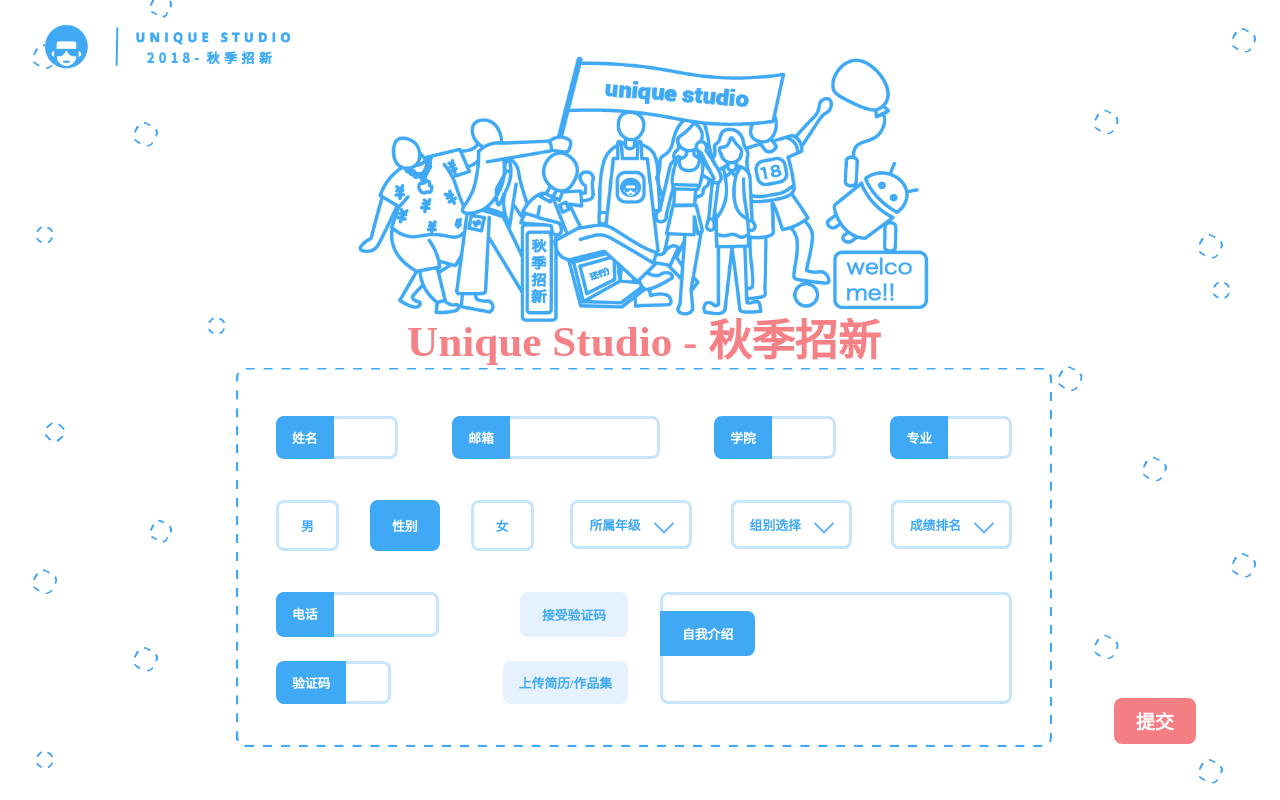
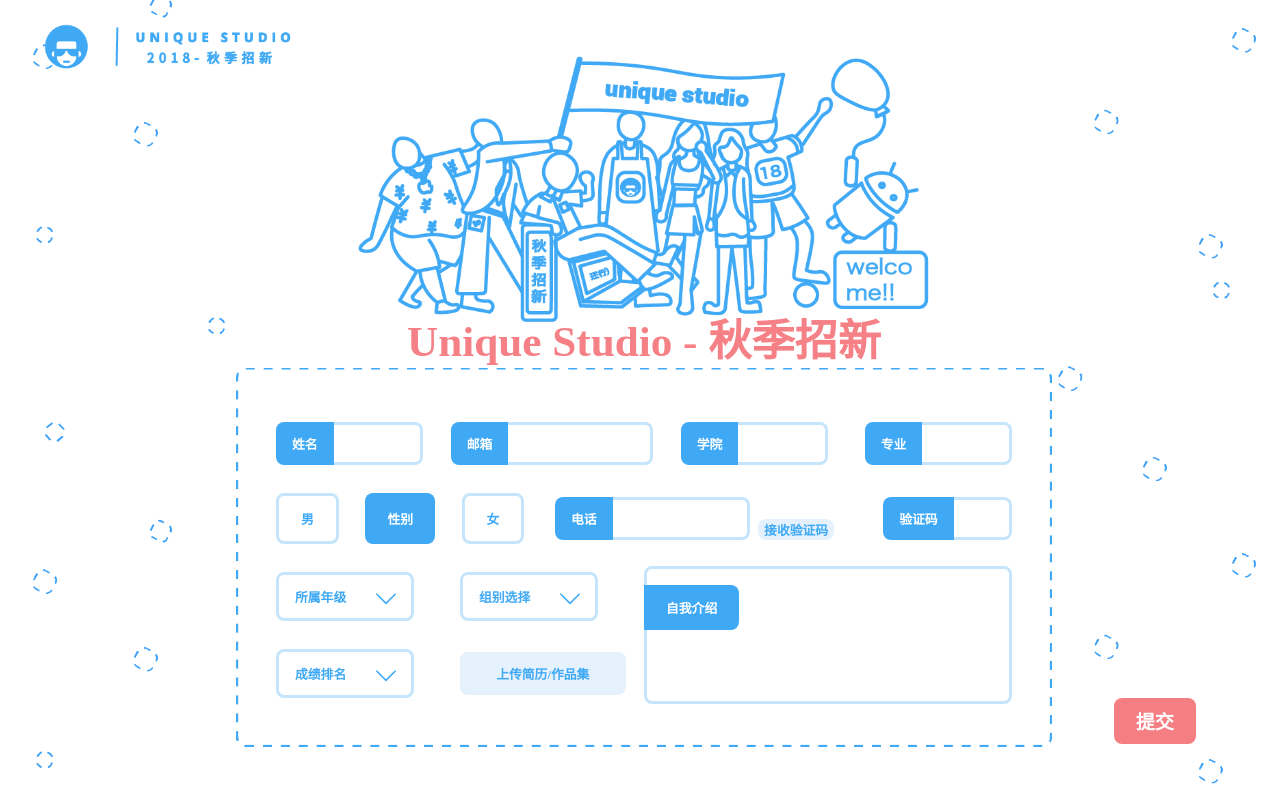
Before and after one commit to UniqueStudio/UniqueRecruitmentForm, a React (Create React App) app: page / in a window 1280 px wide. Built offline with nearby package versions, Linux system fonts and the light colour scheme; a web font is replaced by a local one.

Commit message:
Optimize style

```diff
--- a/src/component/Form/index.tsx
+++ b/src/component/Form/index.tsx
@@ -137,8 +137,8 @@ class Form extends React.Component<Props> {
     };
 
     getVerification = () => {
+        (async () => {
             try {
-            (async () => {
                 const phone = this.state.info.phone;
                 if (!phone) {
                     this.setState({
@@ -177,14 +177,20 @@ class Form extends React.Component<Props> {
                             time: this.state.time - 1
                         });
                     }, 1000);
-                } else throw result;
-            })()
+                } else {
+                    this.setState({
+                        snackBarOn: true,
+                        content: '获取验证码失败'
+                    });
+                }
             } catch (err) {
                 this.setState({
                     snackBarOn: true,
-                content: err.message
+                    content: '无法预知的错误'
                 });
             }
+        })()
+
     };
 
     componentWillUnmount() {
@@ -192,11 +198,12 @@ class Form extends React.Component<Props> {
     }
 
     public render() {
-        const { submitted, content, snackBarOn, info } = this.state;
+        const { submitted, content, snackBarOn, info, sent, time } = this.state;
         const { isMobile } = this.props;
+        const canGetCode = this.checkPhone(info.phone);
         const Name = <Input for='name' size='md' name='姓名' onChange={this.handleChange}
                             className={classNames({ mobile_sm: isMobile })} />;
-        const Mail = <Input for='mail' size='lg' name='邮箱' onChange={this.handleChange} />;
+        const Mail = <Input for='mail' size='md' name='邮箱' onChange={this.handleChange} />;
         const Institute = <Input for='institute' size='md' name='学院' onChange={this.handleChange} />;
         const Major = <Input for='major' size='md' name='专业' onChange={this.handleChange} />;
         const Sex = (
@@ -208,10 +215,10 @@ class Form extends React.Component<Props> {
         const Group = <Select selections={GROUPS} name='组别选择' onChange={this.handleChange('group')} />;
         const Score = <Select selections={SCORES} name='成绩排名' onChange={this.handleChange('score')} />;
         const Phone = <Input for='phone' size='ml' name='电话' onChange={this.handleChange} />;
-        const CodeButton = <Button name={this.state.sent ? `${this.state.time}秒后${isMobile ? '重新获取' : '重获'}` : '接受验证码'}
-                                   bgColor='primaryLighter' textColor='primary'
-                                   onClick={this.state.sent ? undefined : this.getVerification}
-                                   className={classNames({ disabled: this.state.sent })} />;
+        const CodeButton = <Button name={sent ? `${time}秒后${isMobile ? '重新获取' : '重获'}` : '接收验证码'}
+                                   bgColor={canGetCode ? 'primary' : 'primaryLighter'} textColor={canGetCode ? 'white' : 'primary'}
+                                   onClick={sent || !canGetCode ? undefined : this.getVerification}
+                                   className={classNames({ disabled: sent || !canGetCode }, { codeButton: !isMobile })} />;
         const Code = <Input for='code' size='sm' name='验证码' onChange={this.handleChange}
                             className={classNames({ mobile_sm: isMobile })} />;
         const Resume = (
@@ -240,36 +247,23 @@ class Form extends React.Component<Props> {
         const Intro = <TextArea onChange={this.handleChange('intro')} />;
         const PCInterface = (
             <>
-                <div className='form'>
-                    <div className='formRow'>
-                        {Name}
-                        {Mail}
-                        {Institute}
-                        {Major}
-                    </div>
-                    <div className='formRow'>
-                        {Sex}
-                        <div className='formRow selects'>
-                            {Grade}
-                            {Group}
-                            {Score}
+                <div className='gridWrapper'>
+                    <div className='name'>{Name}</div>
+                    <div className='mail'>{Mail}</div>
+                    <div className='institute'>{Institute}</div>
+                    <div className='major'>{Major}</div>
+                    <div className='sex'>{Sex}</div>
+                    <div className='phone'>
+                        <div className='codeBox'>
+                            {Phone}{CodeButton}
                         </div>
                     </div>
-                    <div className='formRow'>
-                        <div className='formColumn'>
-                            <div className='formRow rowItem'>
-                                {Phone}
-                                {CodeButton}
-                            </div>
-                            <div className='formRow rowItem'>
-                                {Code}
-                                {Resume}
-                            </div>
-                        </div>
-                        <div className='formColumn'>
-                            {Intro}
-                        </div>
-                    </div>
+                    <div className='code'>{Code}</div>
+                    <div className='grade'>{Grade}</div>
+                    <div className='group'>{Group}</div>
+                    <div className='score'>{Score}</div>
+                    <div className='resume'>{Resume}</div>
+                    <div className='intro'>{Intro}</div>
                 </div>
                 {Submit}
             </>
--- a/src/style/index.scss
+++ b/src/style/index.scss
@@ -1,4 +1,3 @@
-
 $spacing: 8px;
 $primary: #3FA9F5;
 $primaryLightLittle: #7AC3F8;
@@ -183,6 +182,7 @@ body {
 }
 
 .title {
+  user-select: none;
   font: {
     size: 3.3rem;
   }
@@ -233,11 +233,11 @@ body {
   width: 100%;
   padding: $spacing * 7 $spacing * 5;
   @media screen and (max-width: 800px) and (min-width: 501px) {
-    padding: $spacing * 5 $spacing * 3;
+    padding: $spacing * 3 $spacing * 3;
     flex: 0 1 260px;
   }
   @media screen and (max-width: 900px) and (min-width: 801px) {
-    padding: $spacing * 5 $spacing * 3;
+    padding: $spacing * 3 $spacing * 3;
     flex: 0 1 33vw;
   }
   @media screen and (max-width: 1024px) and (min-width: 901px) {
@@ -365,72 +365,73 @@ body {
 }
 
 @mixin getInputWidth($type) {
-  @if $type == 'lg' {
-    width: 185px;
-    @media screen and (max-width: 1600px) {
-      width: 170px;
-    }
-    @media screen and (max-width: 1440px) {
-      width: 160px;
-    }
-    @media screen and (max-width: 1280px) {
-      width: 150px;
-    }
-    @media screen and (max-width: 1024px) {
-      width: 140px;
-    }
-  }
-  @if $type == 'ml' {
-    width: 145px;
-    @media screen and (max-width: 1600px) {
-      width: 130px;
-    }
-    @media screen and (max-width: 1440px) {
-      width: 115px;
-    }
-    @media screen and (max-width: 1280px) {
-      width: 105px;
-    }
-    @media screen and (max-width: 1024px) {
-      width: 95px;
-    }
-    @media screen and (max-width: 900px) {
-      width: 85px;
-    }
-  }
-  @if $type == 'md' {
-    width: 110px;
-    @media screen and (max-width: 1600px) {
-      width: 94px;
-    }
-    @media screen and (max-width: 1440px) {
-      width: 74px;
-    }
-    @media screen and (max-width: 1280px) {
-      width: 64px;
-    }
-    @media screen and (max-width: 1024px) {
-      width: 60px;
-    }
-    @media screen and (max-width: 900px) {
-      width: 54px;
-    }
-  }
-  @if $type == 'sm' {
-    width: 95px;
-    @media screen and (max-width: 1600px) {
-      width: 75px;
-    }
-    @media screen and (max-width: 1440px) {
-      width: 55px;
-    }
-    @media screen and (max-width: 1280px) {
-      width: 45px;
-    }
-    @media screen and (max-width: 1024px) {
-      width: 40px;
-    }
-  }
+  width: 100%;
+  //@if $type == 'lg' {
+  //  width: 185px;
+  //  @media screen and (max-width: 1600px) {
+  //    width: 170px;
+  //  }
+  //  @media screen and (max-width: 1440px) {
+  //    width: 160px;
+  //  }
+  //  @media screen and (max-width: 1280px) {
+  //    width: 150px;
+  //  }
+  //  @media screen and (max-width: 1024px) {
+  //    width: 140px;
+  //  }
+  //}
+  //@if $type == 'ml' {
+  //  width: 145px;
+  //  @media screen and (max-width: 1600px) {
+  //    width: 130px;
+  //  }
+  //  @media screen and (max-width: 1440px) {
+  //    width: 115px;
+  //  }
+  //  @media screen and (max-width: 1280px) {
+  //    width: 105px;
+  //  }
+  //  @media screen and (max-width: 1024px) {
+  //    width: 95px;
+  //  }
+  //  @media screen and (max-width: 900px) {
+  //    width: 85px;
+  //  }
+  //}
+  //@if $type == 'md' {
+  //  width: 110px;
+  //  @media screen and (max-width: 1600px) {
+  //    width: 94px;
+  //  }
+  //  @media screen and (max-width: 1440px) {
+  //    width: 74px;
+  //  }
+  //  @media screen and (max-width: 1280px) {
+  //    width: 64px;
+  //  }
+  //  @media screen and (max-width: 1024px) {
+  //    width: 60px;
+  //  }
+  //  @media screen and (max-width: 900px) {
+  //    width: 54px;
+  //  }
+  //}
+  //@if $type == 'sm' {
+  //  width: 95px;
+  //  @media screen and (max-width: 1600px) {
+  //    width: 75px;
+  //  }
+  //  @media screen and (max-width: 1440px) {
+  //    width: 55px;
+  //  }
+  //  @media screen and (max-width: 1280px) {
+  //    width: 45px;
+  //  }
+  //  @media screen and (max-width: 1024px) {
+  //    width: 40px;
+  //  }
+  //}
 }
 
 .inputContent {
@@ -442,8 +443,8 @@ body {
   outline: none;
   @extend .fontSize;
   padding-left: $spacing;
+  flex: 1;
   @media screen and (max-width: 500px) {
-    flex-grow: 1;
     width: auto;
   }
   @media screen and (max-width: 1024px) {
@@ -499,9 +500,14 @@ body {
   color: $secondary;
 }
 
+.colorTransition {
+  transition: 225ms;
+}
+
 .background_white {
   background: none;
   border-width: 3px;
+  @extend .colorTransition;
   @media screen and (max-width: 500px) {
     border-width: 2px;
   }
@@ -512,18 +518,22 @@ body {
 
 .background_grey {
   background: #ddd;
+  @extend .colorTransition;
   border: {
     width: 3px;
     color: #ddd;
-  }}
+  }
+}
 
 .background_pureWhite {
   background: white;
+  @extend .colorTransition;
   border-width: 0;
 }
 
 .background_primary {
   background: $primary;
+  @extend .colorTransition;
   border: {
     width: 0;
   }
@@ -531,16 +541,19 @@ body {
 
 .background_primaryLightLittleMore {
   background: $primaryLightLittleMore;
+  @extend .colorTransition;
   border: 0;
 }
 
 .background_primaryLight {
   @extend .background_white;
+  @extend .colorTransition;
   background: $primaryLight;
 }
 
 .background_primaryLighter {
   background: $primaryLighter;
+  @extend .colorTransition;
   border: 0;
   &:hover {
     background: $primaryLight;
@@ -549,6 +562,7 @@ body {
 
 .background_secondary {
   background: $secondary;
+  @extend .colorTransition;
   width: 100%;
   border: 0;
 }
@@ -573,6 +587,33 @@ body {
     padding-left: $spacing;
   }
   padding-left: $spacing * 2;
+}
+
+.codeBox {
+  display: flex;
+  margin: 3px;
+  align-items: flex-end;
+}
+
+.codeButton {
+  margin: 0 $spacing 0 $spacing * 3;
+  @media screen and (max-width: 1440px) {
+    margin: 0 $spacing 0 $spacing * 2;
+  }
+  @media screen and (max-width: 1440px) {
+    margin: 0 $spacing;
+  }
+  & > div {
+    margin: 0;
+  }
+}
+
+.rowItem {
+  justify-content: start;
+  align-items: center;
+  & > :first-child {
+    margin-right: 15%;
+  }
 }
 
 .rowItem:first-child {
@@ -627,7 +668,6 @@ body {
 }
 
 .choose {
-  width: 35%;
   @media screen and (max-width: 500px) {
     width: 80%;
   }
@@ -657,18 +697,18 @@ body {
 .select {
   outline: none;
   @media screen and (max-width: 1600px) {
-    padding: 15px 54px 15px 19px;
+    padding: 15px 42px 15px 19px;
   }
   @media screen and (max-width: 1440px) {
-    padding: 12px 48px 12px 16px;
+    padding: 12px 36px 12px 16px;
   }
   @media screen and (max-width: 1120px) {
-    padding: 9px 42px 9px 13px;
+    padding: 9px 30px 9px 13px;
   }
   @media screen and (max-width: 1024px) {
-    padding: 7px 36px 7px 11px;
+    padding: 7px 24px 7px 11px;
   }
-  padding: 16px 56px 16px 20px;
+  padding: 16px 48px 16px 20px;
   @extend .fontSize;
   @media screen and (max-width: 500px) {
     font-weight: normal;
@@ -742,7 +782,7 @@ body {
   border-top: 0;
   border-top-left-radius: 0;
   border-top-right-radius: 0;
-  max-height: 200px;
+  max-height: 150px;
   @media screen and (max-width: 500px) {
     max-height: 300px;
   }
@@ -1099,7 +1139,6 @@ body {
   }
 }
 
-
 .fullHeight {
   height: 100%;
   @media screen and (max-width: 500px) {
@@ -1112,9 +1151,106 @@ body {
     font-weight: normal;
   }
   font-weight: bold;
-  display: block;
+  display: flex;
+  align-items: center;
+  justify-content: center;
 }
 
 .submittedContainer {
   margin-top: $spacing * 3;
 }
+
+.gridWrapper {
+  display: grid;
+  grid-template-columns: repeat(8, 1fr);
+  height: 100%;
+  grid-row-gap: $spacing * 2;
+  grid-template-areas:
+          "nm nm ml ml is is mj mj"
+          "sx sx sx ph ph ph cd cd"
+          "gd gd gp gp it it it it"
+          "sc sc rs rs it it it it";
+  & > div {
+    align-self: center;
+    &:last-child {
+      height: 100%;
+    }
+  }
+}
+
+.name {
+  grid-area: nm;
+  width: 80%;
+}
+
+.mail {
+  grid-area: ml;
+  width: 110%;
+  margin-left: -5%;
+}
+
+.institute {
+  grid-area: is;
+  justify-self: flex-end;
+  width: 80%;
+}
+
+.major {
+  grid-area: mj;
+  justify-self: flex-end;
+  width: 80%;
+}
+
+.sex {
+  grid-area: sx;
+  width: 90%;
+}
+
+.phone {
+  grid-area: ph;
+  width: 115%;
+  @media screen and (max-width: 1440px) {
+    width: 120%;
+  }
+  .input {
+    width: 60%;
+  }
+}
+
+.code {
+  grid-area: cd;
+  justify-self: flex-end;
+  @media screen and (max-width: 1440px) {
+    width: 70%;
+  }
+  width: 80%;
+}
+
+.grade {
+  grid-area: gd;
+  width: 75%;
+}
+
+.group {
+  grid-area: gp;
+  width: 75%;
+}
+
+.score {
+  grid-area: sc;
+  width: 75%;
+  .selectMenu {
+    bottom: -50px;
+    @extend .border;
+    max-height: 250px;
+  }
+}
+
+.resume {
+  grid-area: rs;
+  width: 90%;
+}
+
+.intro {
+  grid-area: it
+}
```
Lines whose indentation alone changed are shown as unchanged.
